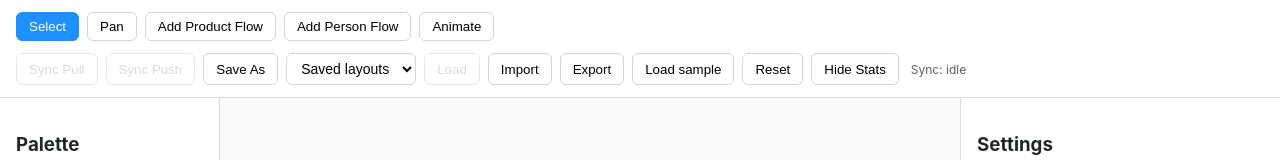
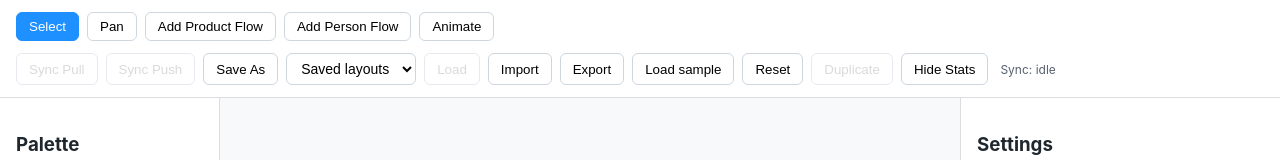
Before and after one commit to russelldudek/spaghettiFactory, a React (Vite) app: page / in a window 1280 px wide. Shown: the top 160 px of the page. Built offline with nearby package versions, Linux system fonts and the light colour scheme.

Commit message:
Add duplicate action for selected nodes

```diff
--- a/src/components/CanvasStage.tsx
+++ b/src/components/CanvasStage.tsx
@@ -86,6 +86,7 @@ export const CanvasStage = () => {
   const addFlow = useStore((state) => state.addFlow);
   const deleteSelection = useStore((state) => state.deleteSelection);
   const duplicateNode = useStore((state) => state.duplicateNode);
+  const duplicateNodes = useStore((state) => state.duplicateNodes);
 
   const selectionIds = useMemo(
     () => ({
@@ -103,6 +104,12 @@ export const CanvasStage = () => {
       if (event.key === "Delete" || event.key === "Backspace") {
         deleteSelection();
       }
+      if ((event.metaKey || event.ctrlKey) && event.key.toLowerCase() === "d") {
+        event.preventDefault();
+        if (selection.type === "node") {
+          duplicateNodes(selection.ids);
+        }
+      }
     };
     const handleKeyUp = (event: KeyboardEvent) => {
       if (event.key === " ") {
@@ -115,7 +122,7 @@ export const CanvasStage = () => {
       window.removeEventListener("keydown", handleKeyDown);
       window.removeEventListener("keyup", handleKeyUp);
     };
-  }, [deleteSelection]);
+  }, [deleteSelection, duplicateNodes, selection]);
 
   useEffect(() => {
     const canvas = canvasRef.current;
--- a/src/components/TopBar.tsx
+++ b/src/components/TopBar.tsx
@@ -26,6 +26,8 @@ export const TopBar = ({ onToggleStats, showStats }: TopBarProps) => {
   const sync = useStore((state) => state.sync);
   const pullSync = useStore((state) => state.pullSync);
   const pushSync = useStore((state) => state.pushSync);
+  const selection = useStore((state) => state.selection);
+  const duplicateNodes = useStore((state) => state.duplicateNodes);
   const fileInputRef = useRef<HTMLInputElement | null>(null);
   const [namedSaves, setNamedSaves] = useState<NamedSave[]>(() => {
     try {
@@ -103,6 +105,8 @@ export const TopBar = ({ onToggleStats, showStats }: TopBarProps) => {
     }
   };
 
+  const canDuplicate = selection.type === "node" && selection.ids.length > 0;
+
   return (
     <div className="top-bar">
       <div className="tool-group">
@@ -161,6 +165,9 @@ export const TopBar = ({ onToggleStats, showStats }: TopBarProps) => {
         <button onClick={handleExport}>Export</button>
         <button onClick={loadSample}>Load sample</button>
         <button onClick={handleReset}>Reset</button>
+        <button onClick={() => duplicateNodes(selection.ids)} disabled={!canDuplicate}>
+          Duplicate
+        </button>
         <button onClick={onToggleStats}>{showStats ? "Hide" : "Show"} Stats</button>
         <input
           ref={fileInputRef}
--- a/src/state/store.ts
+++ b/src/state/store.ts
@@ -60,6 +60,7 @@ export interface StoreState extends AppStateData {
   resetAll: () => void;
   importState: (state: AppStateData) => void;
   duplicateNode: (id: string) => string | null;
+  duplicateNodes: (ids: string[]) => string[];
   deleteSelection: () => void;
   setSyncEndpoint: (endpoint: string) => void;
   pullSync: () => Promise<void>;
@@ -146,23 +147,36 @@ export const useStore = create<StoreState>()(
           sync: { endpoint: get().sync.endpoint, status: "idle" },
         })),
       duplicateNode: (id) => {
-        const node = get().nodes.find((item) => item.id === id);
-        if (!node) return null;
+        const [duplicatedId] = get().duplicateNodes([id]);
+        return duplicatedId ?? null;
+      },
+      duplicateNodes: (ids) => {
+        const { nodes } = get();
+        const newNodes: Node[] = [];
+        const newIds: string[] = [];
+        ids.forEach((id, index) => {
+          const node = nodes.find((item) => item.id === id);
+          if (!node) return;
+          const suffix = ids.length > 1 ? ` Copy ${index + 1}` : " Copy";
           const duplicated: Node = {
             ...node,
             id: createId("node"),
-          name: `${node.name} Copy`,
+            name: `${node.name}${suffix}`,
             x: node.x + 2,
             y: node.y + 2,
           };
+          newNodes.push(duplicated);
+          newIds.push(duplicated.id);
+        });
+        if (!newNodes.length) return [];
         set((state) =>
           touchStore({
             ...state,
-            nodes: [...state.nodes, duplicated],
-            selection: { type: "node", ids: [duplicated.id] },
+            nodes: [...state.nodes, ...newNodes],
+            selection: { type: "node", ids: newIds },
           })
         );
-        return duplicated.id;
+        return newIds;
       },
       deleteSelection: () => {
         const selection = get().selection;
```
Lines whose indentation alone changed are shown as unchanged.
